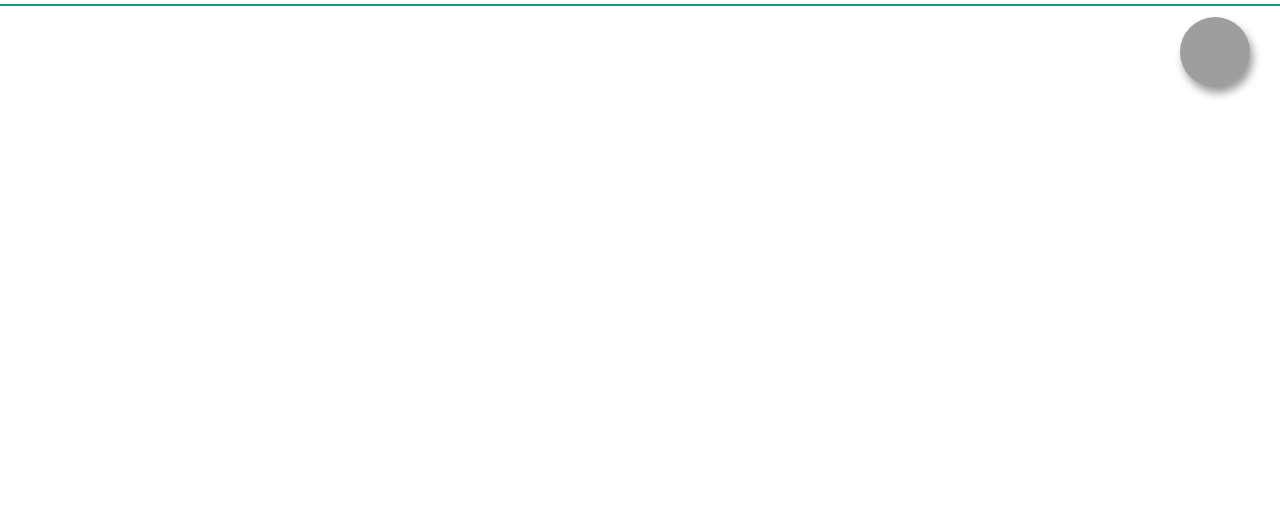
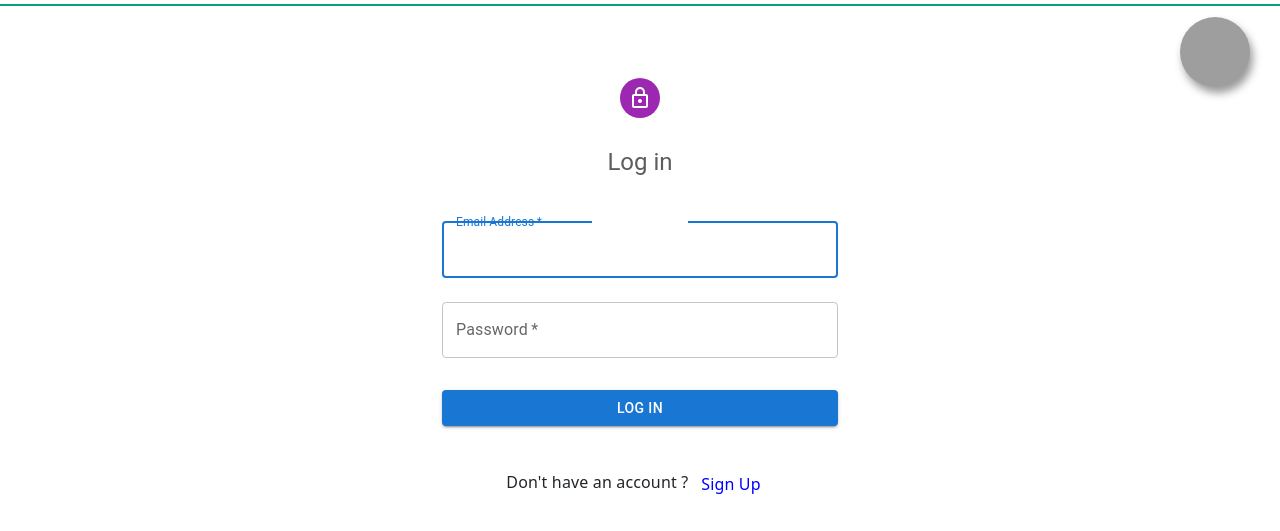
Before and after one commit to fly-to-grapher/fly-to-grapher-web, a React (Create React App) app: page /login in a window 1280 px wide. Shown: the part 643-1174 px from the top of the page. Before the commit the page ends 800 px from the top, so only its background shows below. Built offline with nearby package versions, Linux system fonts and the light colour scheme; grey boxes are pictures that could not be loaded.

Commit message:
add singup and login

```diff
--- a/src/App.js
+++ b/src/App.js
@@ -2,6 +2,8 @@ import { BrowserRouter, Routes, Route } from "react-router-dom";
 import Nav from "./components/navbar/Nav"
 import Home from "./components/home/Home";
 import Signup from "./components/signup/Signup";
+import Login from "./components/login/Login"
+import Videos from "./components/videos/Videos"
 // import './Style.css';
 
 
@@ -17,6 +19,8 @@ const App = () => {
       <Routes>
         <Route path="/" element={<Home />} />
         <Route path="/signup" element={<Signup />} />
+        <Route path="/login" element={<Login />} />
+        <Route path="/videos" element={<Videos />} />
       </Routes>
 
     </BrowserRouter>
--- a/src/components/home/Home.css
+++ b/src/components/home/Home.css
@@ -16,18 +16,6 @@
     z-index: 1000;
     filter: drop-shadow(3px 6px 4px rgba(0, 0, 0, 0.4));
 }
-
-.nav {
-    width: 1240px;
-    height: 1000px;
-    border-radius: 50%;
-    position: fixed;
-    bottom: 120px;
-    right: 60px;
-    z-index: 1000;
-    filter: drop-shadow(3px 6px 4px rgba(0, 0, 0, 0.4));
-}
-
 .top img {
     width: 70px;
     height: 70px;
--- /dev/null
+++ b/src/components/login/Login.js
@@ -0,0 +1,104 @@
+import * as React from 'react';
+import Avatar from '@mui/material/Avatar';
+import Button from '@mui/material/Button';
+import CssBaseline from '@mui/material/CssBaseline';
+import TextField from '@mui/material/TextField';
+import FormControlLabel from '@mui/material/FormControlLabel';
+import Checkbox from '@mui/material/Checkbox';
+import { Link } from "react-router-dom";
+import Grid from '@mui/material/Grid';
+import Box from '@mui/material/Box';
+import LockOutlinedIcon from '@mui/icons-material/LockOutlined';
+import Typography from '@mui/material/Typography';
+import Container from '@mui/material/Container';
+import { createTheme, ThemeProvider } from '@mui/material/styles';
+
+function Copyright(props) {
+    return (
+        <Typography variant="body2" color="text.secondary" align="center" {...props}>
+            {'Copyright © '}
+            <Link color="inherit" href="https://mui.com/">
+                Your Website
+            </Link>{' '}
+            {new Date().getFullYear()}
+            {'.'}
+        </Typography>
+    );
+}
+
+const theme = createTheme();
+
+export default function SignIn() {
+    const handleSubmit = (event) => {
+        event.preventDefault();
+        const data = new FormData(event.currentTarget);
+        console.log({
+            email: data.get('email'),
+            password: data.get('password'),
+        });
+    };
+
+    return (
+        <ThemeProvider theme={theme}>
+            <Container component="main" maxWidth="xs">
+                <CssBaseline />
+                <Box
+                    sx={{
+                        marginTop: 8,
+                        display: 'flex',
+                        flexDirection: 'column',
+                        alignItems: 'center',
+                    }}
+                >
+                    <Avatar sx={{ m: 1, bgcolor: 'secondary.main' }}>
+                        <LockOutlinedIcon />
+                    </Avatar>
+                    <Typography component="h1" variant="h5">
+                        Log in
+                    </Typography>
+                    <Box component="form" onSubmit={handleSubmit} noValidate sx={{ mt: 1 }}>
+                        <TextField
+                            margin="normal"
+                            required
+                            fullWidth
+                            id="email"
+                            label="Email Address"
+                            name="email"
+                            autoComplete="email"
+                            autoFocus
+                        />
+                        <TextField
+                            margin="normal"
+                            required
+                            fullWidth
+                            name="password"
+                            label="Password"
+                            type="password"
+                            id="password"
+                            autoComplete="current-password"
+                        />
+                        <Button
+                            // to="/"
+                            type="submit"
+                            fullWidth
+                            variant="contained"
+                            sx={{ mt: 3, mb: 2 }}
+                        >
+                            Log In
+                        </Button>
+                        <Grid item className="btn btn-ouline-dark  container-fluid mt-3 mb-4">
+                            Don't have an account ?
+                            <Link
+                                to="/signup"
+                                className="btn btn-ouline"
+                                style={{ color: "blue", textDecoration: 'none' }}
+                            >
+                                Sign Up
+                            </Link>
+                        </Grid>
+                    </Box>
+                </Box>
+            </Container>
+        </ThemeProvider>
+    );
+}
--- /dev/null
+++ b/src/components/videos/Videos.js
@@ -0,0 +1,17 @@
+import React from "react";
+
+
+
+
+const Videos = () => {
+    return (
+        <div>
+            <h1>
+                fvebklrhbtlbehfble ghvkhevghegg
+            </h1>
+        </div>
+    )
+}
+
+
+export default Videos;
```
